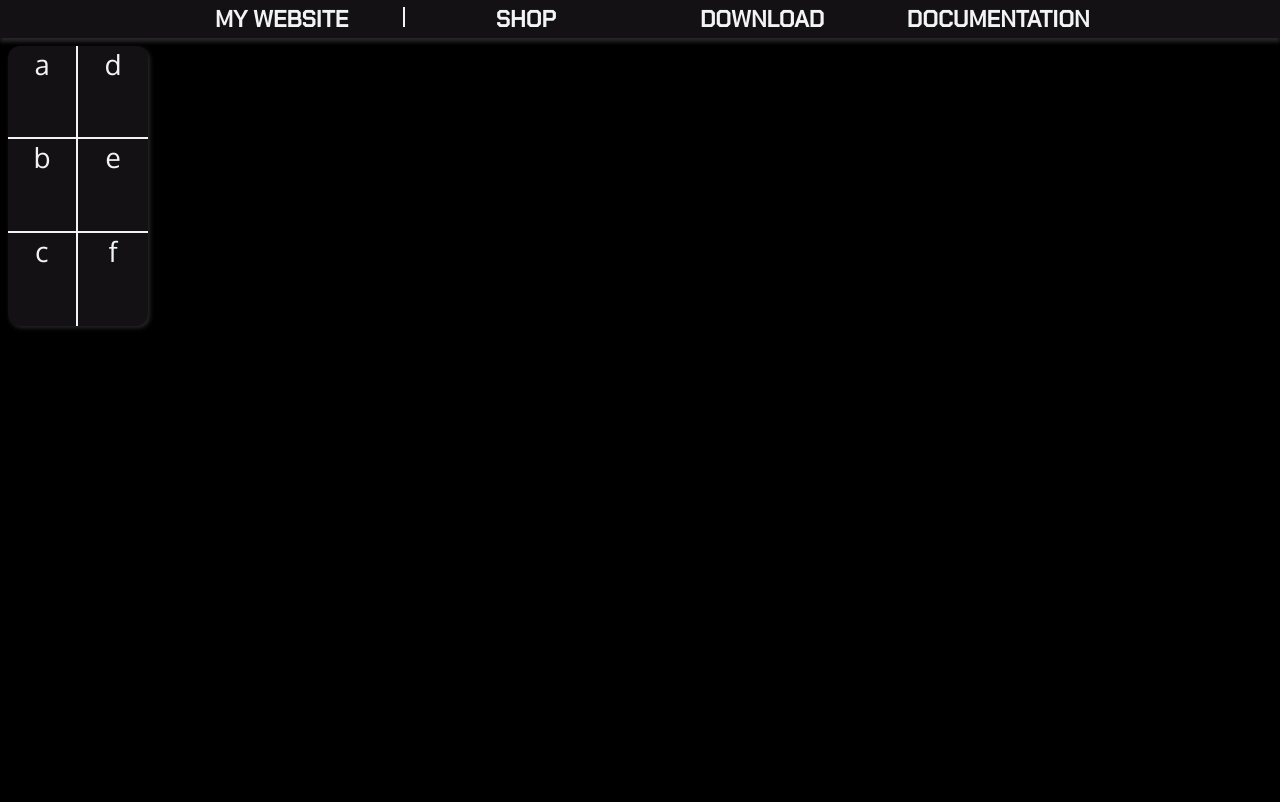
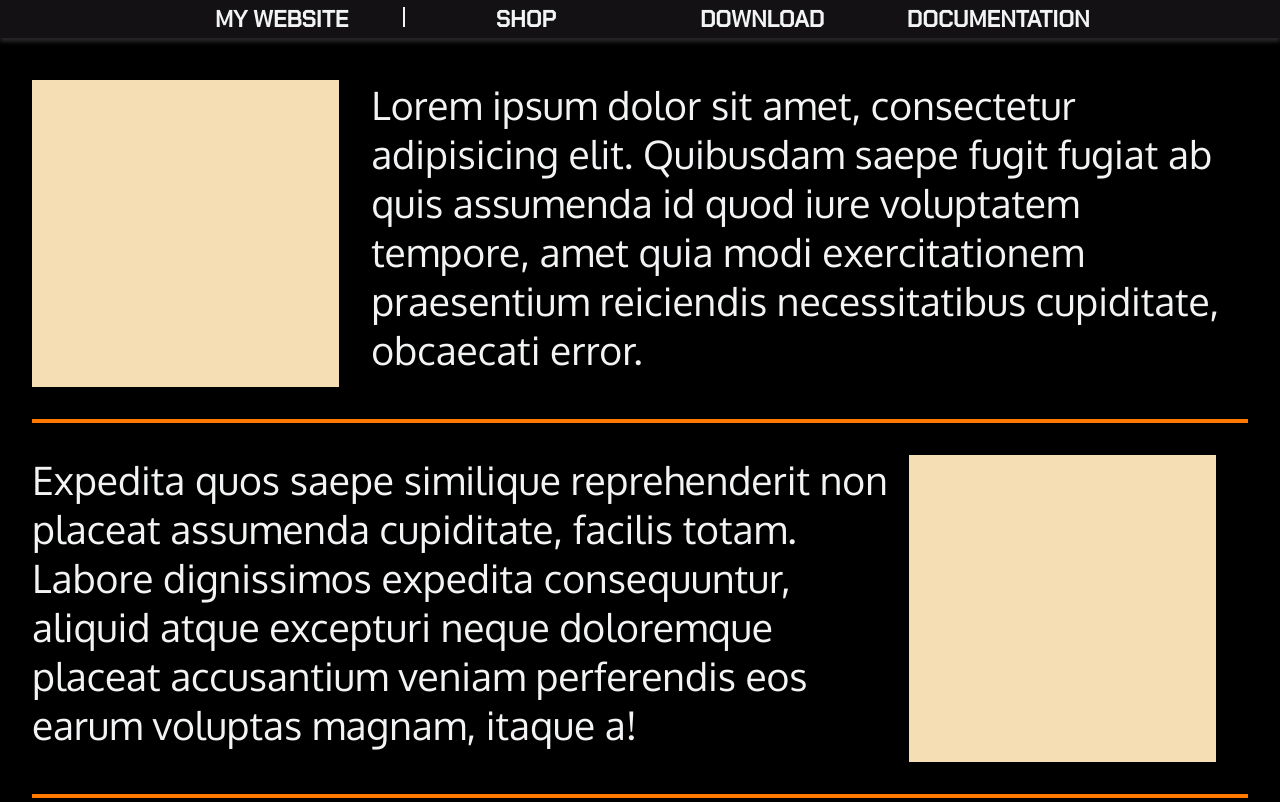
Before and after one commit to Fasamii/simple-form, a plain HTML site: page index.html in a window 1280 px wide. Shown: the top 802 px of the page. Drawn offline with Linux system fonts and the light colour scheme.

Commit message:
learning css day:3 sticky navbar and basic webite

```diff
--- a/index.html
+++ b/index.html
@@ -8,7 +8,7 @@
 </head>
 <body class="dark_theme">
     <header>
-        <nav>
+        <nav class="sticky">
             <ul>
                 <li><h2>MY WEBSITE</h2></li>
                 <li></li>
@@ -19,22 +19,41 @@
         </nav>
     </header>
     <main>
-        <nav>
-            <ul>
-                <ul>
-                    <li><a href="">a</a></li>
-                    <li><a href="">b</a></li>
-                    <li><a href="">c</a></li>
-                </ul><ul>
-                    <li><a href="">d</a></li>
-                    <li><a href="">e</a></li>
-                    <li><a href="">f</a></li>
-                </ul>
-            </ul>
-        </nav>
+        <ul>
+            <li>
+                <div>
+                    <div class="box"></div>
+                    <p>Lorem ipsum dolor sit amet, consectetur adipisicing elit. Quibusdam saepe fugit fugiat ab quis assumenda id quod iure voluptatem tempore, amet quia modi exercitationem praesentium reiciendis necessitatibus cupiditate, obcaecati error.</p>
+                </div>
+            </li>
+            <li>
+                <div>
+                    <div class="boxr"></div>
+                    <p>Expedita quos saepe similique reprehenderit non placeat assumenda cupiditate, facilis totam. Labore dignissimos expedita consequuntur, aliquid atque excepturi neque doloremque placeat accusantium veniam perferendis eos earum voluptas magnam, itaque a!</p>
+                </div>
+            </li>
+            <li>
+                <div>
+                    <div class="box"></div>
+                    <p>Repellendus officia, sed rem dolorum minus quibusdam omnis, repellat mollitia fugiat voluptatum iste. Reprehenderit harum fugit sint, cum laborum inventore minima repellendus quod accusantium, sapiente eius. Rerum odit optio reprehenderit.</p>
+                </div>
+            </li>
+            <li>
+                <div>
+                    <div class="box"></div>
+                    <p>Recusandae voluptatem mollitia vitae nulla vel enim eveniet qui omnis! Harum ipsa illo eaque amet ut alias molestias aperiam, possimus dolorum unde at omnis, iste, mollitia odit placeat fuga voluptatibus!</p>
+                </div>
+            </li>
+            <li>
+                <div>
+                    <div class="boxr"></div>
+                    <p>Delectus porro nobis facilis! Illo, laudantium odio minima repudiandae aut id laboriosam cum fugiat? Dolorem a nisi ipsam soluta excepturi quia, assumenda quas, amet distinctio aperiam quam aspernatur architecto. Molestiae.</p>
+                </div>
+            </li>
+        </ul>
     </main>
     <footer>
-
+        <p>Lorem ipsum dolor sit amet consectetur adipisicing elit. Eveniet, non voluptate dicta accusamus in, labore accusantium porro dolore ducimus vel veniam similique ullam odio autem, earum aliquid. Placeat, illo architecto.</p>
     </footer>
 </body>
 </html>
--- a/style.css
+++ b/style.css
@@ -21,9 +21,16 @@
 
 *{box-sizing: border-box; margin: 0; padding: 0; font: inherit;}
 body{
+    margin-top: 80px;
     font-family: oxygen; font-size: 1.22rem;
-    width: 100%; height: 100vh;
+    width: 100%; min-height: 100vh;
     background-color: var(--bgc);
+}
+
+.sticky{
+    position: fixed;
+    top: 0;
+    width: 100%;
 }
 
 header>nav{
@@ -61,55 +68,48 @@ header>nav>ul>li>a:active{
 }
 main{
     color: var(--fnc);
-}
-main>nav{
-    display: inline-block;
-    width: 140px; height: 280px;
-    margin: 8px;
-    border-radius: 12px;
-    box-shadow: var(--shc) 2px 2px 4px;
-    background-color: var(--plc);
-}
-main>nav>ul{
-    display: block;
-    list-style-type: none;
-    width: 100%; height: 100%;
-}
-main>nav>ul>ul{
-    height: 100%; width: 49.999%;
-    display: inline-block;
-}
-main>nav>ul>ul:first-child{
-    border-right: 2px solid var(--fnc);
-}
-main>nav>ul>ul>li{
-    border-bottom: 2px solid var(--fnc);
-}
-main>nav>ul>ul>li:last-child{
-    border: none;
-}
-main>nav>ul>ul>li{
-    display: block;
-    text-align: center;
-    width: 100%; height: 33.34%;
-    word-break: break-all;
+    font-family: oxygen; font-size: 2.44rem;
 }
 
-main>nav>ul>ul:first-child>li:first-child>a{border-radius: 12px 0 0 0;}
-main>nav>ul>ul:first-child>li:last-child>a{border-radius: 0 0 0 12px;}
-main>nav>ul>ul:last-child>li:first-child>a{border-radius: 0 12px 0 0;}
-main>nav>ul>ul:last-child>li:last-child>a{border-radius: 0 0 12px 0;}
-main>nav>ul>ul>li>a, main>nav>ul>ul>li>a:visited{
-    width: 100%; height: 100%;
+main>ul{
+    list-style-type: none;
+}
+main>ul>li>div{
+    display: flow-root;
+    margin: 2rem;
+    border-bottom: 4px solid var(--acc);
+    padding-bottom: 2rem;
+}
+main>ul>li:last-child>div{border-bottom: none;}
+main>ul>li>div>p{
+    margin-right: 1rem;
+}
+
+.box{
+    float: left;
+    width: 24vw; height: 24vw;
+    background-color: wheat;
+    margin-right: 2rem;
+}
+
+.boxr{
+    float: right;
+    width: 24vw; height: 24vw;
+    background-color: wheat;
+    margin-right: 2rem;
+}
+
+footer{
     display: block;
-    text-decoration: none; color: var(--fnc); font-size: 1.44em;
-    transition: 100ms;
+    background-color: var(--aac);
+    min-height: 11rem;
+    height: min-content;
+    text-align: justify;
+    font-family: chakra;
+    font-size: 1.44rem;
 }
-main>nav>ul>ul>li>a:hover, main>nav>ul>ul>li>a:focus{
-    background-color: var(--shc);
-    cursor: pointer;
+footer>p{
+    display: inline-block;
+    margin-inline: 20%;
+    margin-top: 2rem;
 }
-main>nav>ul>ul>li>a:active{
-    background-color: var(--aac);
-    color: var(--afc);
-}
```
